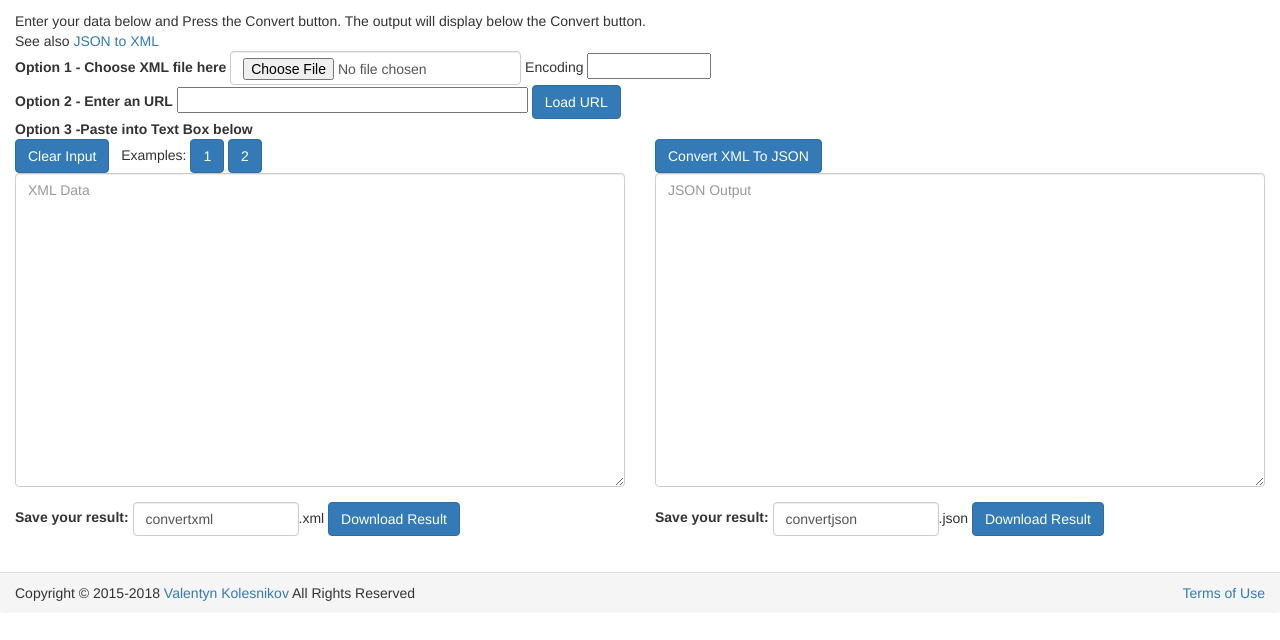
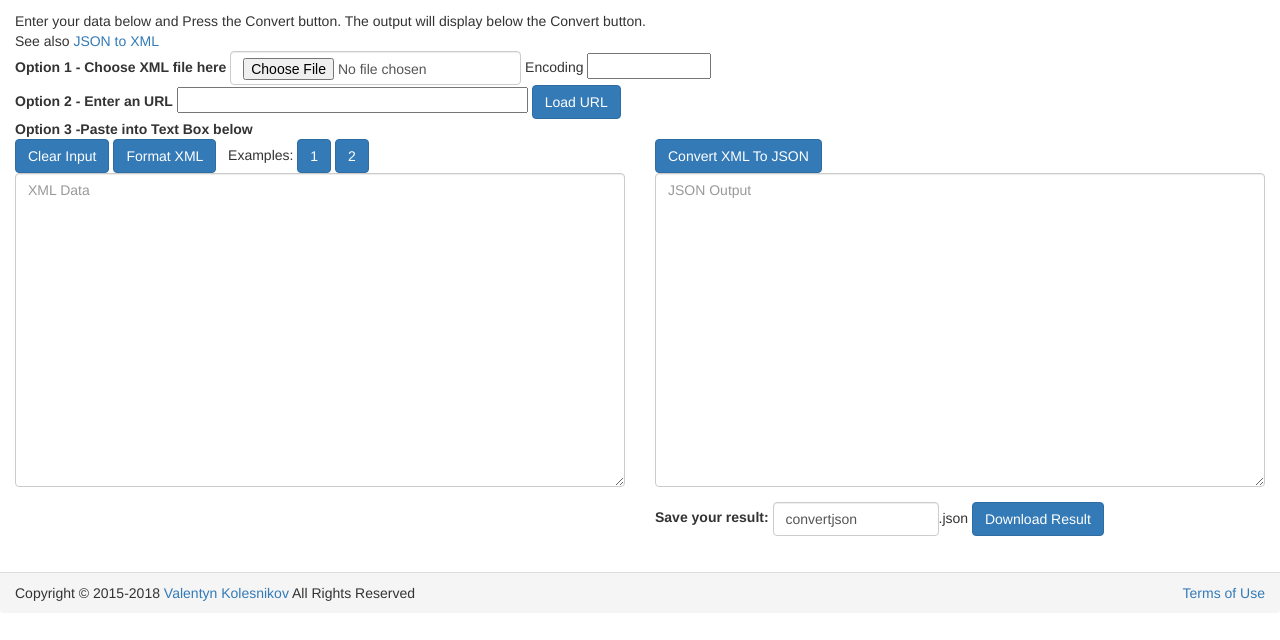
Before and after one commit to javadev/xml-to-json, a plain HTML site: page index.html in a window 1280 px wide. Shown: the part 142-782 px from the top of the page. Drawn offline with Linux system fonts and the light colour scheme.

Commit message:
Add format xml button.

```diff
--- a/index.html
+++ b/index.html
@@ -98,16 +98,12 @@ function runit(s) {
 	<div class="col-md-6 col-lg-6">
 			<div class="form-group">
     <input type="button" value="Clear Input" class="btn btn-primary" onclick="window.location.reload(true)">
+    <input type="button" value="Format XML" class="btn btn-primary" onclick="document.getElementById('txt1').value=formatXml(document.getElementById('txt1').value)" title="Format XML below to look pretty">
     &nbsp; Examples:
       <input type="button" value="1" class="btn btn-primary" title="Load and run example" onclick="document.getElementById('txt1').value=getExampleXml(1);document.getElementById('btnRun').click()">
       <input type="button" value="2" class="btn btn-primary" title="Load and run example" onclick="document.getElementById('url').value='http://www.w3schools.com/xml/simple.xml';document.getElementById('btnUrl').click()">
 	<textarea class="form-control" rows="15" cols="80" id="txt1" placeholder="XML Data" onchange="if(this.value!='')runit(this.value)" wrap="off"></textarea>
 			</div>
-			<div class="form-group form-inline">
-						<label>Save your result:</label>
-<input type="text" size="15" id="fn1" value="convertxml" class="form-control" title="Enter filename without extension">.xml
-<input type="button" class="btn btn-primary" value="Download Result" onclick="saveFile(document.getElementById('txt1').value,'xml','fn1')">
-	        </div>
 	  </div>
 
         <div class="col-md-6 col-lg-6">
```
